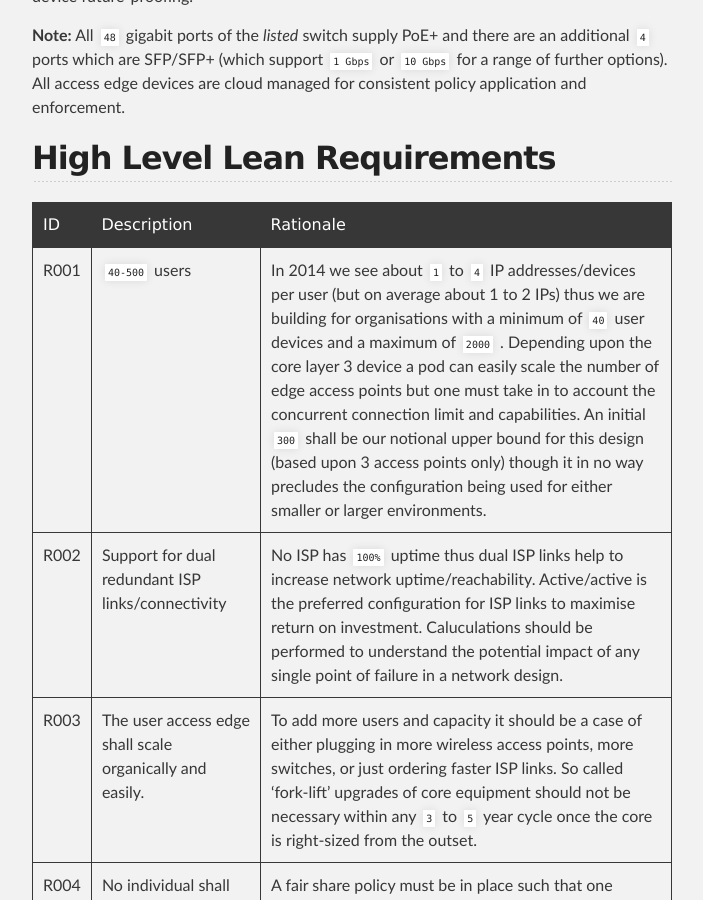
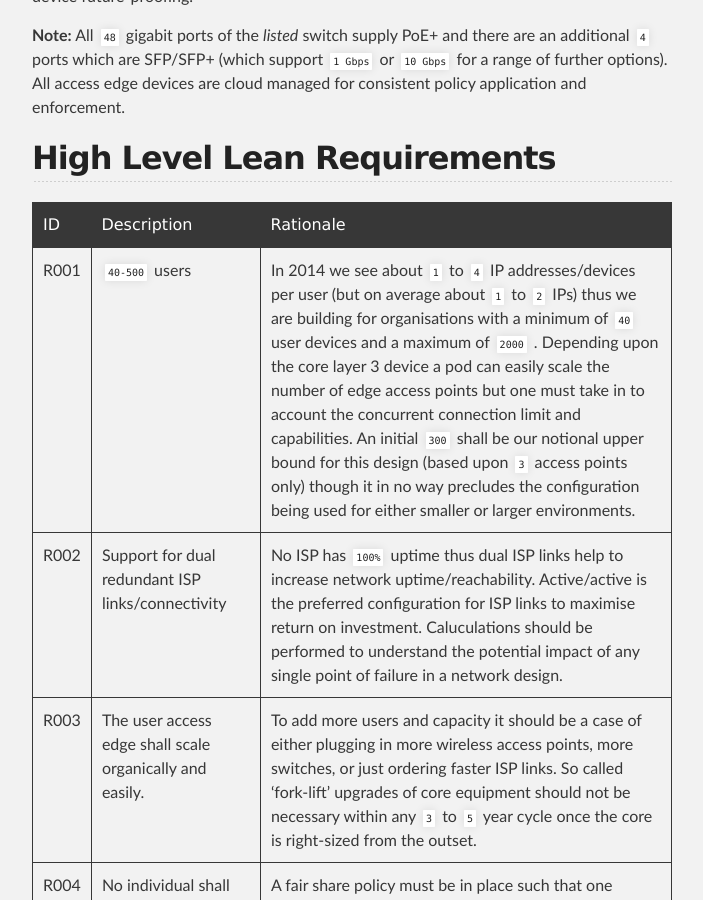
Before and after one commit to podomere/ond, a Jekyll site: the page built from ond-00001/ond-00001.md, in a window 1280 px wide and 900 px high, scrolled down 493 px. Shown: the whole window, without its empty margins (288-991 px from the left). Built offline with Jekyll 4.4.1, drawn with Linux system fonts in a browser that asks for light colours.

Commit message:
Minor formatting updates

````diff
--- a/ond-00001/ond-00001.md
+++ b/ond-00001/ond-00001.md
@@ -20,7 +20,7 @@ This pod consists of both a wired and wireless network platform supporting dual
 
 | ID |  Description | Rationale |
 | ----- |:-------------|:-----|
-| R001 | ```40-500``` users | In 2014 we see about ```1``` to ```4``` IP addresses/devices per user (but on average about 1 to 2 IPs) thus we are building for organisations with a minimum of ```40``` user devices and a maximum of ```2000``` . Depending upon the core layer 3 device a pod can easily scale the number of edge access points but one must take in to account the concurrent connection limit and capabilities. An initial ```300``` shall be our notional upper bound for this design (based upon 3 access points only) though it in no way precludes the configuration being used for either smaller or larger environments. |
+| R001 | ```40-500``` users | In 2014 we see about ```1``` to ```4``` IP addresses/devices per user (but on average about ```1``` to ```2``` IPs) thus we are building for organisations with a minimum of ```40``` user devices and a maximum of ```2000``` . Depending upon the core layer 3 device a pod can easily scale the number of edge access points but one must take in to account the concurrent connection limit and capabilities. An initial ```300``` shall be our notional upper bound for this design (based upon ```3``` access points only) though it in no way precludes the configuration being used for either smaller or larger environments. |
 | R002 | Support for dual redundant ISP links/connectivity | No ISP has ```100%``` uptime thus dual ISP links help to increase network uptime/reachability. Active/active is the preferred configuration for ISP links to maximise return on investment. Caluculations should be performed to understand the potential impact of any single point of failure in a network design. |
 | R003 | The user access edge shall scale organically and easily. | To add more users and capacity it should be a case of either plugging in more wireless access points, more switches, or just ordering faster ISP links. So called 'fork-lift' upgrades of core equipment should not be necessary within any ```3``` to ```5``` year cycle once the core is right-sized from the outset. |
 | R004 | No individual shall be able to monopolise the bandwidth.| A fair share policy must be in place such that one 'hungry' or unwitting user or device can not adversely impact other users productivity and access. This is the fair-share policy enforcement capability.|
````
